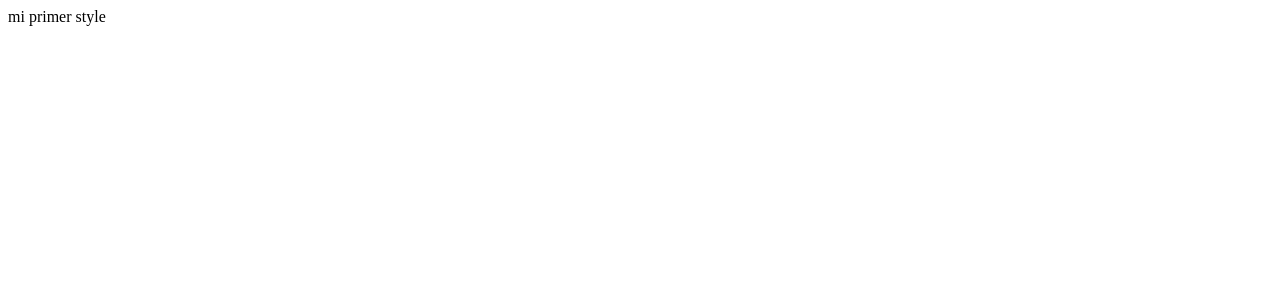
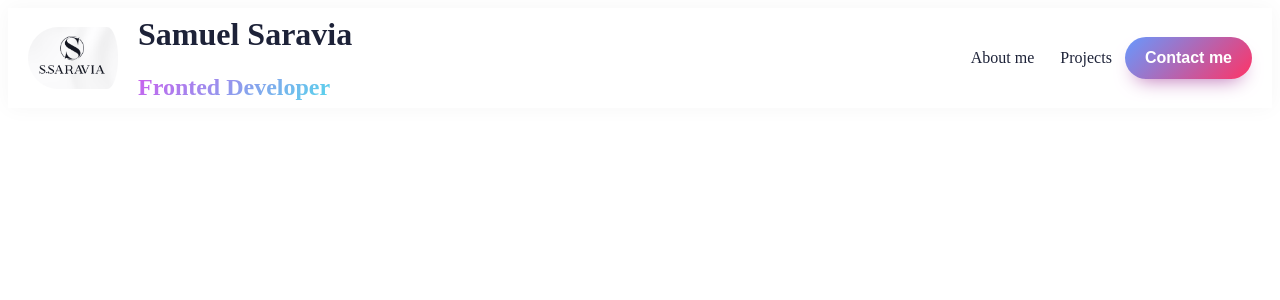
Before and after one commit to samy19142/Portfolio-Samuel_Saravia, a React (Vite) app: page / in a window 1280 px wide. Shown: the top 300 px of the page. Built offline with nearby package versions, Linux system fonts and the light colour scheme.

Commit message:
feat: add the component navbar with Hamburguer Menu

```diff
--- a/src/components/Navbar/Navbar.jsx
+++ b/src/components/Navbar/Navbar.jsx
@@ -1,12 +1,33 @@
-import * as S from './Navbar.styles';
+import * as S from "./Navbar.styles";
+import { useState } from "react";
+const Navbar = () => {
+  const [showMenuBurguer,setShowMenuBurguer]= useState(false);
 
-const Navbar = ()=>{
 
-    return(
-        <S.ContainerNavbars>
-            mi primer style
-        </S.ContainerNavbars>
-    )
-}
+  return (
+    <S.ContainerNavbars>
+      <S.ContainerLogo>
+        <S.ImageLogo src="/img/Logo.png" alt="Logo Samuel Saravia" />
+        <div>
+          <h1>Samuel Saravia</h1>
+          <h2>Fronted Developer</h2>
+        </div>
+      </S.ContainerLogo>
+
+      <S.ContainerBurguer onClick={()=>setShowMenuBurguer(!showMenuBurguer)}>
+        <S.BurguerMenu></S.BurguerMenu>
+        <S.BurguerMenu></S.BurguerMenu>
+        <S.BurguerMenu></S.BurguerMenu>
+      </S.ContainerBurguer>
+
+      <S.Containeritems showMenuBurguer={showMenuBurguer}>
+        <p>About me</p>
+        <p>Projects</p>
+        <S.Button>Contact me</S.Button>
+      </S.Containeritems>
+
+    </S.ContainerNavbars>
+  );
+};
 
 export default Navbar;
--- a/src/components/Navbar/Navbar.styles.jsx
+++ b/src/components/Navbar/Navbar.styles.jsx
@@ -1,7 +1,106 @@
-import  styled from "styled-components";
+import styled from "styled-components";
 import { colors } from "../../styles/colors";
 
 export const ContainerNavbars = styled.div`
-height:50px;
-background-color:${colors.BACKGROUND_GRADIENT_PINK};
+  max-width: 100vw;
+  height: 100px;
+  box-shadow: ${colors.BOX_SHADOW};
+  display: flex;
+  align-items: center;
+  justify-content: space-between;
+  padding: 0 20px;
+  background: ${colors.TEXT_WHITE};
 `;
+
+export const ContainerLogo = styled.div`
+  display: flex;
+  align-items: center;
+
+  h1,
+  h2 {
+    font-weight: 700;
+    color: ${colors.TEXT_BLACK};
+  }
+
+  h1 {
+    font-size: 2rem;
+    font-weight:800;
+  }
+
+  h2 {
+    background: linear-gradient(135deg, #cb5eee 0%, #4be1ec 100%);
+    background-clip: text;
+    -webkit-background-clip: text;
+    -webkit-text-fill-color: transparent;
+  }
+`;
+
+export const ImageLogo = styled.img`
+  width: 90px;
+  padding-right: 20px;
+  border-radius: 50px;
+`;
+
+export const Containeritems = styled.div`
+   display:flex;
+   align-items:center;
+   p{
+    cursor: pointer;
+    padding:0 13px;
+    text-decoration:none;
+    color: ${colors.TEXT_BLACK};
+    font-weight:500;
+   }
+
+   @media (max-width:768px) {
+    display: ${(props)=>(props.showMenuBurguer ?'inline-grid':'none')};
+    position:absolute;
+    top:100px;
+    background: ${colors.TEXT_WHITE};
+    box-shadow: ${colors.BOX_SHADOW};
+    padding:10px 0 20px 0;
+    width:100%;
+    left:0;
+    text-align:center;
+
+    a{
+      padding:10px 20px;
+    }
+
+  }
+`;
+
+export const Button = styled.button`
+    color: ${colors.TEXT_WHITE};
+    box-shadow:${colors.BOX_SHADOW_BUTTON};
+    background: linear-gradient(135deg, #6699ff 0%, #ff3366 100%);
+    padding: 12px 20px;
+    border-radius:999px;
+    border:none;
+    margin:10px 0 ;
+    font-size: 16px;
+    font-weight:700;
+    cursor: pointer;
+
+
+
+    @media (max-width>768px) {
+        width:50%;
+        margin:5px 10px 0 10px;
+    }
+`;
+
+export const ContainerBurguer = styled.div`
+  display:none;
+
+  @media (max-width:768px) {
+    display:block;
+  }
+`;
+
+export const BurguerMenu = styled.div`
+  width:35px;
+  height:2px;
+  background-color: ${colors.TEXT_BLACK};
+  margin:6px 0;
+`;
```
Also changed, not shown: public/img/Logo.png (added).
